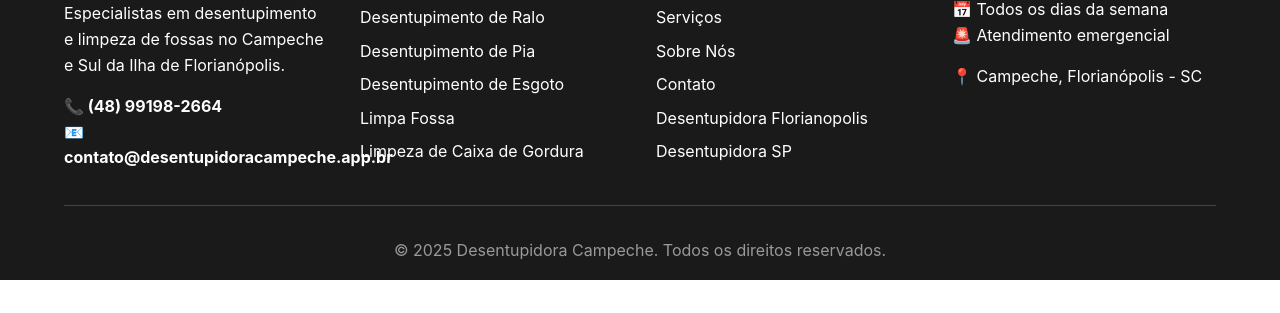
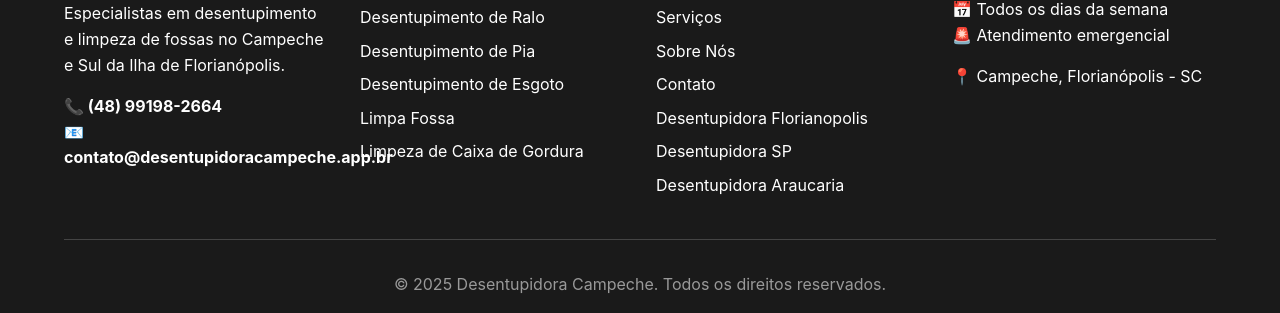
Before and after one commit to Pimentelservicoscuritiba/desentupidoracampeche, a plain HTML site: page index.html in a window 1280 px wide. Shown: the part 3847-4160 px from the top of the page. Before the commit the page ends 4127 px from the top, so only its background shows below. Drawn offline with Linux system fonts and the light colour scheme.

Commit message:
Update index.html

```diff
--- a/index.html
+++ b/index.html
@@ -777,6 +777,7 @@
                         <li><a href="contato.html">Contato</a></li>
                         <li><a href="https://hidroamil.com.br/">Desentupidora Florianopolis</a></li>
                         <li><a href="https://desentupidorasp.api.br">Desentupidora SP</a></li>
+                        <li><a href="https://desentupidoraaraucaria.app.br">Desentupidora Araucaria</a></li>
                     </ul>
                 </div>
 
```
